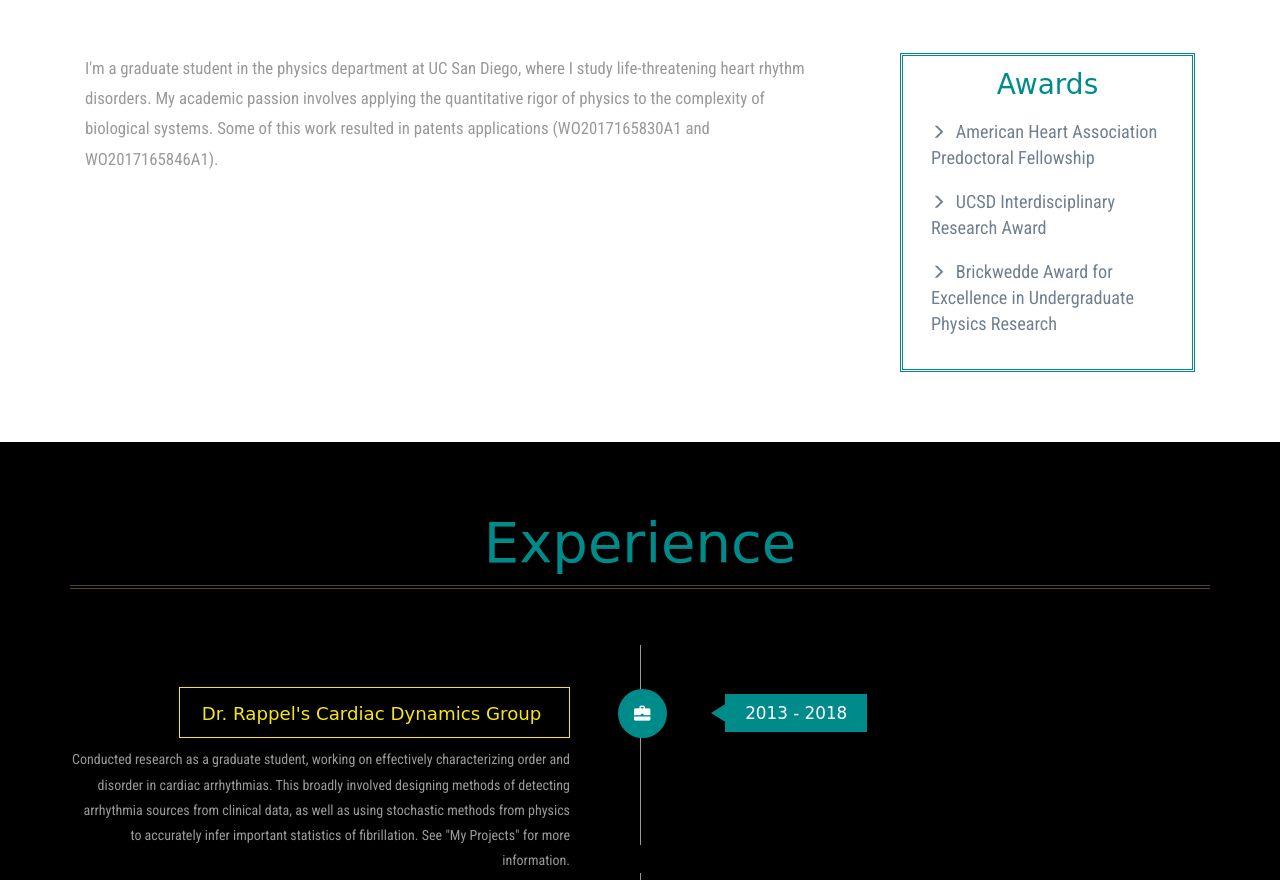
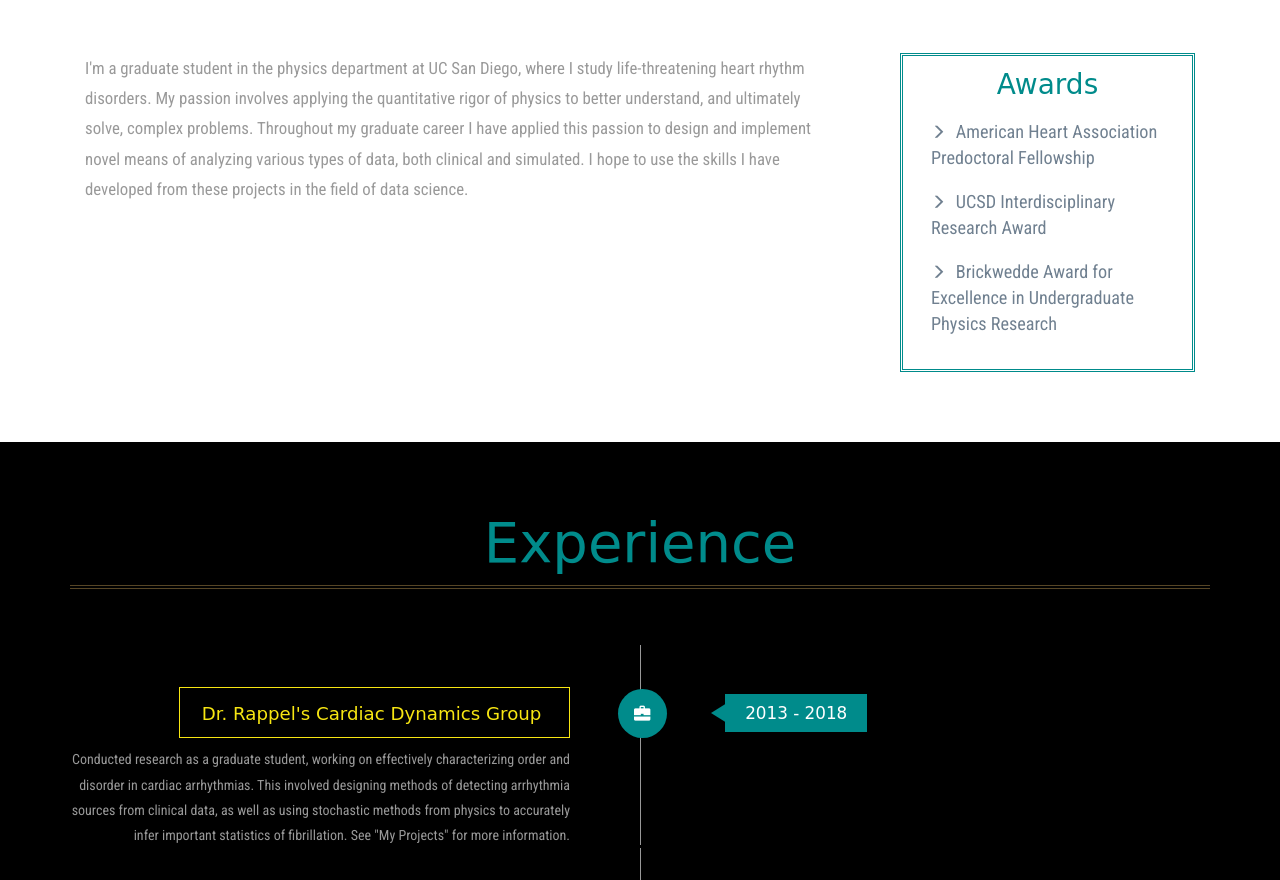
Before and after one commit to dvidmar/dvidmar.github.io, a plain HTML site: page index.html in a window 1280 px wide. Shown: the part 648-1528 px from the top of the page. Drawn offline with Linux system fonts and the light colour scheme; a web font is replaced by a local one.

Commit message:
Extended about me.

```diff
--- a/index.html
+++ b/index.html
@@ -114,9 +114,12 @@ License URL: http://creativecommons.org/licenses/by/3.0/
 		<div class="container">
 			<h3 class="title"> About Me</h3>
 			<div class="col-md-8 about-left">
-				<p style = "font-size: 1.2em;"> I'm a graduate student in the physics department at UC San Diego, where I study life-threatening heart rhythm disorders.
-				My academic passion involves applying the quantitative rigor of physics to the complexity of biological systems.
-				Some of this work resulted in patents applications (WO2017165830A1 and WO2017165846A1).</p>
+				<p style = "font-size: 1.2em;"> I'm a graduate student in the physics department at UC San Diego, where I study
+				life-threatening heart rhythm disorders.  My passion involves applying the quantitative rigor of physics to better
+				understand, and ultimately solve, complex problems.  Throughout my graduate career I have applied this passion to
+				design and implement novel means of analyzing various types of data, both clinical and simulated.  I hope to use
+				the skills I have developed from these projects in the field of data science.
+			 </p>
 			</div>
 			<div class="col-md-4 about-right">
 				<ul>
@@ -143,7 +146,7 @@ License URL: http://creativecommons.org/licenses/by/3.0/
 				<div class="col-md-6 work-left work-left2">
 					<h5> <a href="http://physics.ucsd.edu/~rappel/" target="_blank"> Dr. Rappel's Cardiac Dynamics Group </a><span class="glyphicon glyphicon-briefcase"> </span></h5>
 					<p>Conducted research as a graduate student, working on effectively characterizing order and disorder in cardiac arrhythmias.
-						This broadly involved designing methods of detecting arrhythmia sources from clinical data, as well as
+						This involved designing methods of detecting arrhythmia sources from clinical data, as well as
 						using stochastic methods from physics to accurately infer important statistics of fibrillation.
 						See "My Projects" for more information.</p>
 				</div>
@@ -198,7 +201,7 @@ License URL: http://creativecommons.org/licenses/by/3.0/
 				</div>
 				<div class="col-md-6 work-left work-left2">
 					<h5> University of California, San Diego<span class="glyphicon glyphicon-education"></span></h5>
-					<p> Received Master of Science degree in physics after passing qualifying exams and required coursework.  </p>
+					<p> Received M.Sc. in physics after passing qualifying exams and required coursework.  </p>
 				</div>
 				<div class="clearfix"> </div>
 			</div>
@@ -209,7 +212,7 @@ License URL: http://creativecommons.org/licenses/by/3.0/
 				</div>
 				<div class="col-md-6 work-right">
 					<h5><span class="glyphicon glyphicon-education"> </span> Pennsylvania State University </h5>
-					<p> Received Bachelor of Science degree in physics, graduating with honors. </p>
+					<p> Received B.Sc. in physics, graduating with honors. </p>
 				</div>
 				<div class="clearfix"> </div>
 			</div>
```
